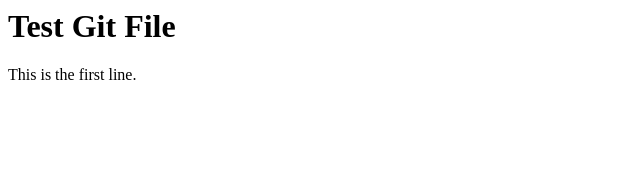
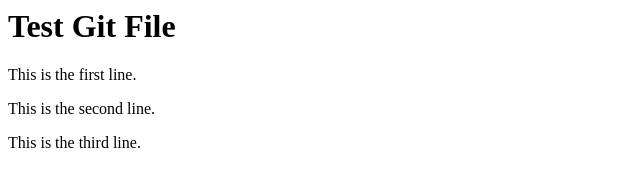
Before and after one commit to foohm71/git-trials, a plain HTML site: page public/index.html in a window 1280 px wide. Shown: the whole page, without its empty margins (0-640 px from the left). Drawn offline with Linux system fonts and the light colour scheme.

Commit message:
Added more lines

```diff
--- a/public/index.html
+++ b/public/index.html
@@ -1,10 +1,13 @@
 <html>
   <head>
      <title>Test Git File</title>
+     <link rel="stylesheet" href="css/style.css" type="text/css">
   </head>
   <body>
      <h1>Test Git File</h1>
 
 This is the first line. <p>
+This is the second line. <p>
+This is the third line. <p>
   </body>
 </html>
```
